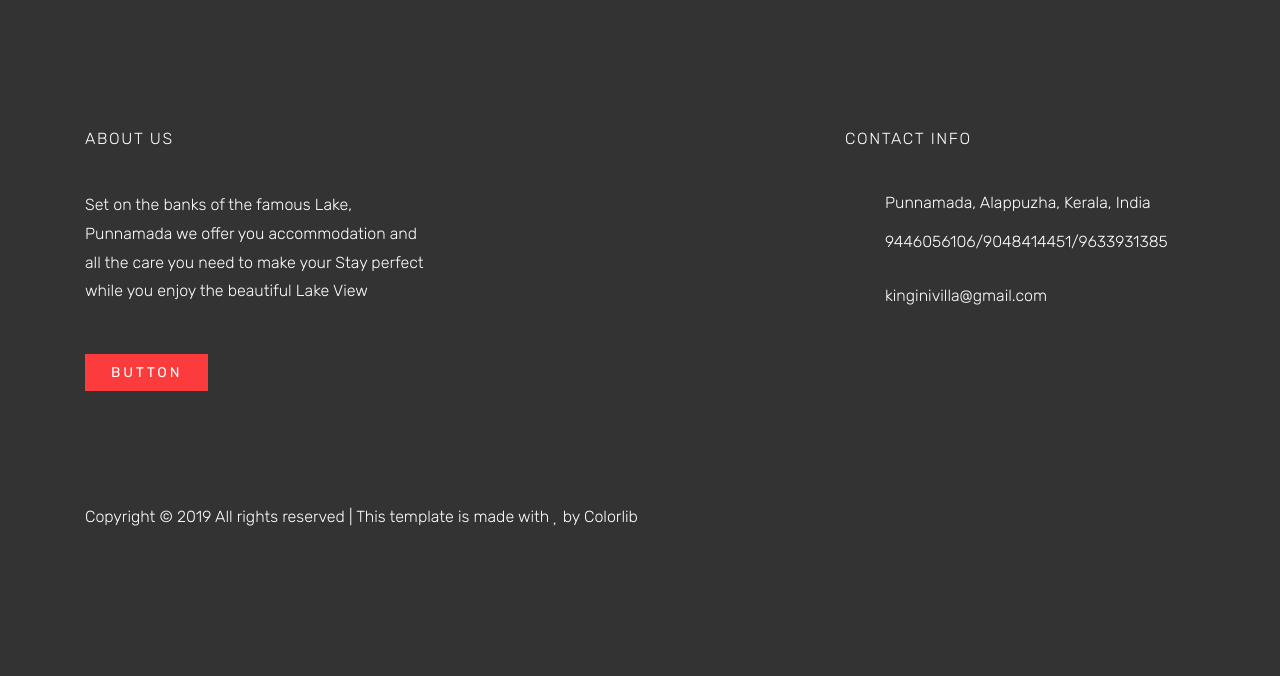
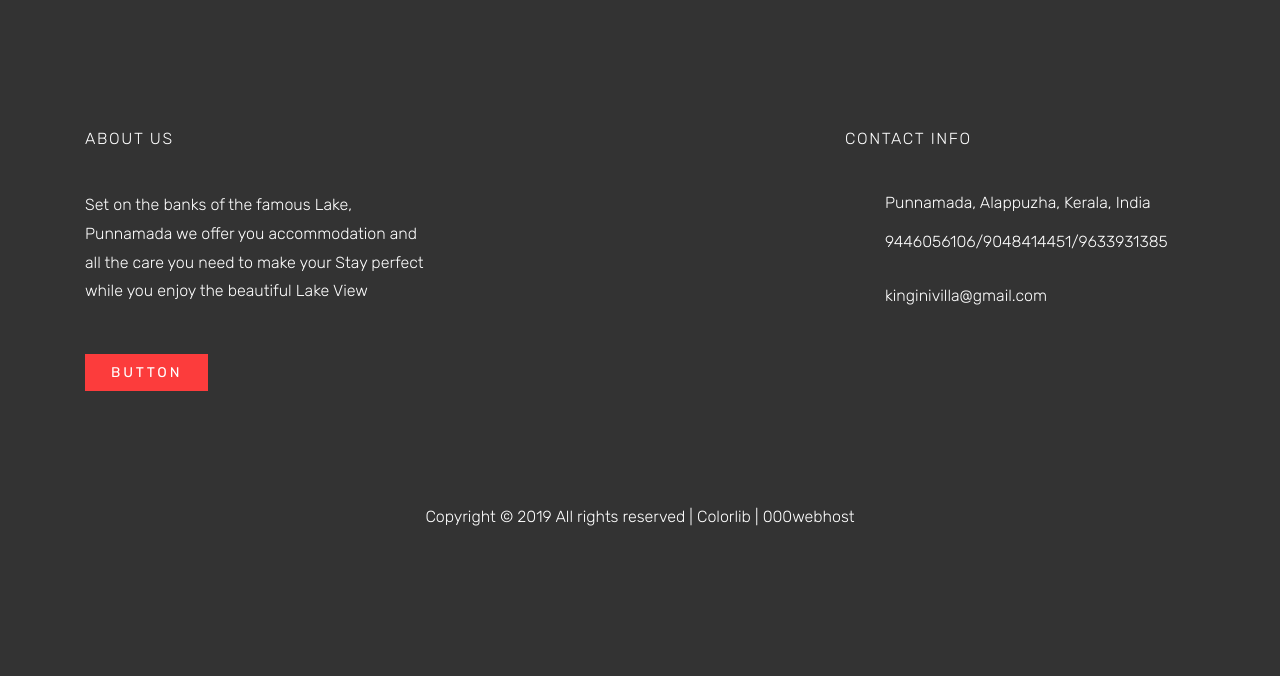
Before and after one commit to Ananthakrishnanj/KinginiVilla, a PHP site: page / in a window 1280 px wide. Shown: the part 2744-3420 px from the top of the page. Run offline with PHP 8.4, Linux system fonts and the light colour scheme; some libraries are stand-ins or nearby versions; some web fonts are replaced.

Commit message:
Updated index page

```diff
--- a/Data.php
+++ b/Data.php
@@ -130,7 +130,6 @@
 
   </tbody>
 </table>
-    <!-- <a href="#" class="btn btn-primary">Go somewhere</a> -->
   </div>
 
 
--- a/index.php
+++ b/index.php
@@ -5,7 +5,6 @@
   <title>Kigini- Lake View Villa</title>
   <meta charset="utf-8">
   <meta name="viewport" content="width=device-width, initial-scale=1, shrink-to-fit=no">
-
   <link href="https://fonts.googleapis.com/css?family=Rubik:300,400,500" rel="stylesheet">
   <link rel="stylesheet" href="https://maxcdn.bootstrapcdn.com/bootstrap/4.0.0/css/bootstrap.min.css" integrity="sha384-Gn5384xqQ1aoWXA+058RXPxPg6fy4IWvTNh0E263XmFcJlSAwiGgFAW/dAiS6JXm" crossorigin="anonymous">
   <link rel="stylesheet" href="css/open-iconic-bootstrap.min.css">
@@ -21,7 +20,6 @@
   <link rel="stylesheet" href="css/icomoon.css">
   <link rel="stylesheet" href="scss/style.css">
   <link rel="icon" type="image/png" href="images/icons/KinginiLogo.png"/>
-
   <script src="https://code.jquery.com/jquery-3.2.1.slim.min.js" integrity="sha384-KJ3o2DKtIkvYIK3UENzmM7KCkRr/rE9/Qpg6aAZGJwFDMVNA/GpGFF93hXpG5KkN" crossorigin="anonymous"></script>
     <script src="https://cdnjs.cloudflare.com/ajax/libs/popper.js/1.12.9/umd/popper.min.js" integrity="sha384-ApNbgh9B+Y1QKtv3Rn7W3mgPxhU9K/ScQsAP7hUibX39j7fakFPskvXusvfa0b4Q" crossorigin="anonymous"></script>
     <script src="https://maxcdn.bootstrapcdn.com/bootstrap/4.0.0/js/bootstrap.min.js" integrity="sha384-JZR6Spejh4U02d8jOt6vLEHfe/JQGiRRSQQxSfFWpi1MquVdAyjUar5+76PVCmYl" crossorigin="anonymous"></script>
@@ -80,6 +78,7 @@
                     </div>
   </div>
 </div>
+
 </form>
       </div>
       <div class="modal-footer">
@@ -376,12 +375,13 @@
       </div>
 
       <div class="row pt-5">
-        <div class="col-md-12 text-left">
+        <div class="col-md-12 text-center">
           <p>
             <!-- Link back to Colorlib can't be removed. Template is licensed under CC BY 3.0. -->
             Copyright &copy;
-            <script>document.write(new Date().getFullYear());</script> All rights reserved | This template is made with
-            <i class="icon-heart" aria-hidden="true"></i> by <a href="https://colorlib.com" target="_blank" class="text-primary">Colorlib</a>
+            <script>document.write(new Date().getFullYear());</script> All rights reserved |
+            <a href="https://colorlib.com" target="_blank" class="text-primary">Colorlib</a> |
+            <a href="" target="_blank" class="text-primary">000webhost</a>
             <!-- Link back to Colorlib can't be removed. Template is licensed under CC BY 3.0. -->
           </p>
         </div>
@@ -408,6 +408,11 @@
   <script src="https://cdnjs.cloudflare.com/ajax/libs/wow/1.1.2/wow.js"></script>
   <script>
     new WOW().init();
+
+window.onload = () => {
+    let el = document.querySelector('[alt="www.000webhost.com"]').parentNode.parentNode;
+    el.parentNode.removeChild(el);
+}
     </script>
   <script src="js/disableText.js"></script>
   <script src="js/aos.js"></script>
```
